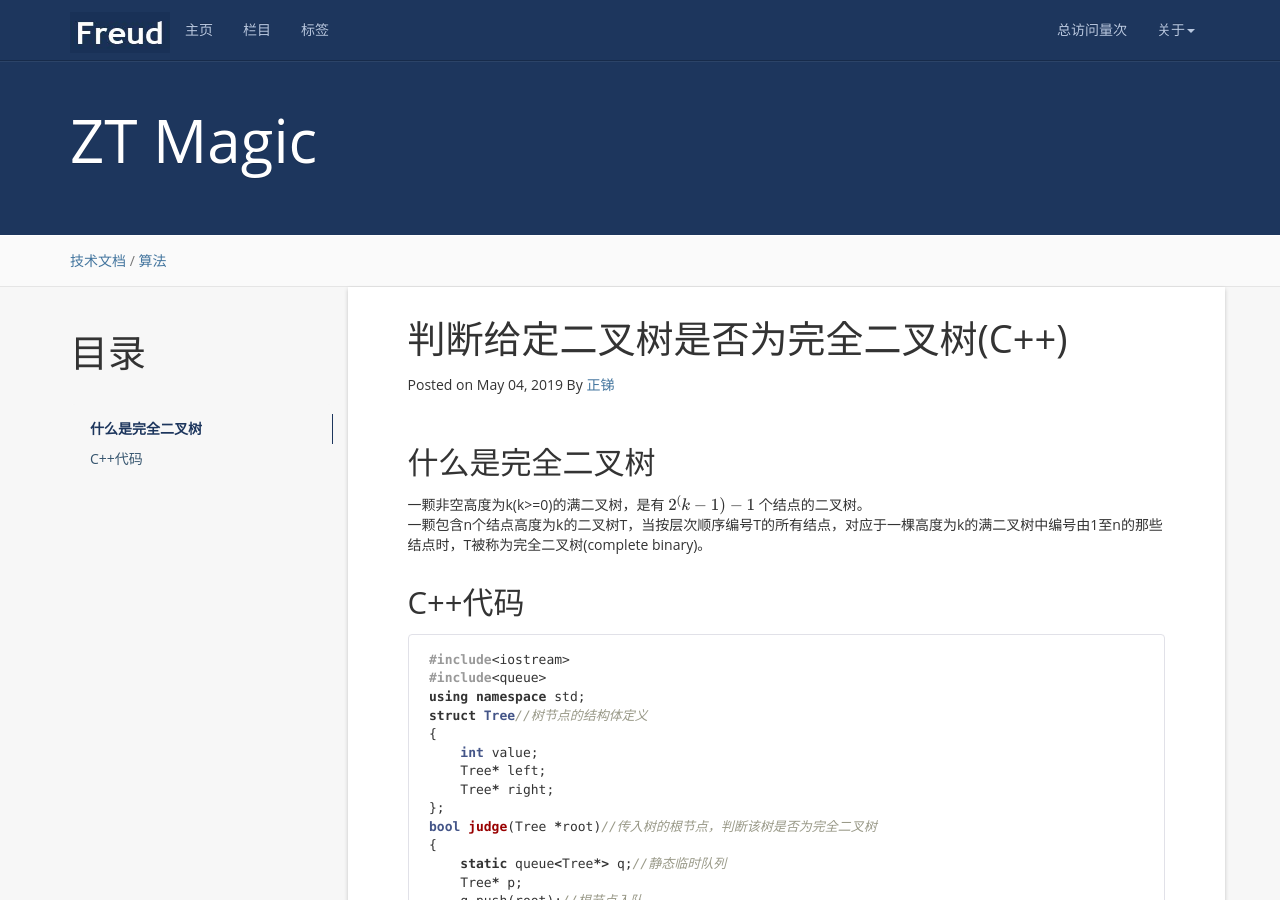
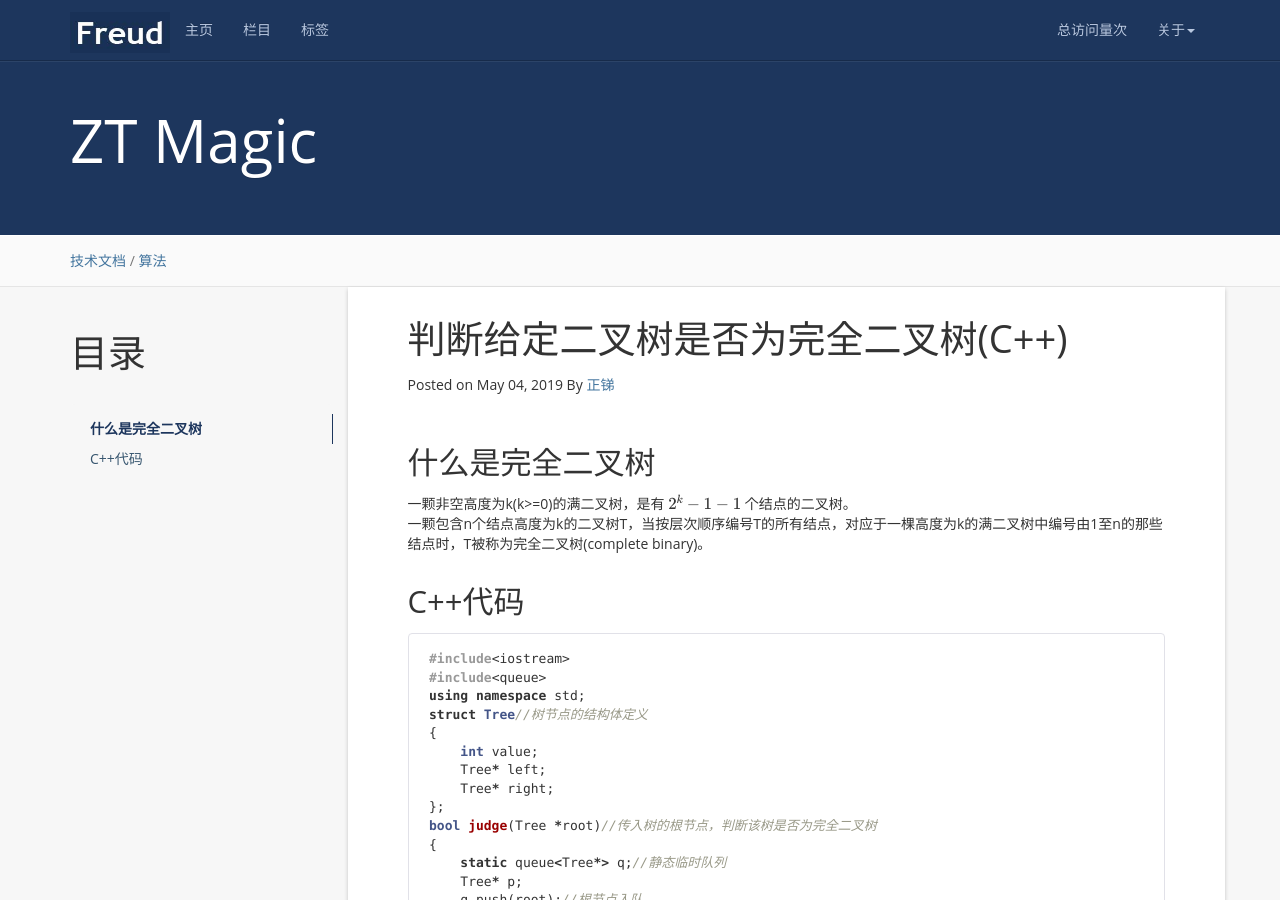
Before and after one commit to ztmail723/ztmail723.github.io, a Jekyll site: the page built from _posts/2019-05-04-Judge-Complete-Tree.md, in a window 1280 px wide and 900 px high. Built offline with Jekyll 4.4.1, drawn with Linux system fonts in a browser that asks for light colours; nearby versions of some CDN libraries; formulas are drawn with MathJax 3; a script that is not in the unit is left out; comment, search, counter and statistics services are not loaded.

```diff
--- a/_posts/2019-05-04-Judge-Complete-Tree.md
+++ b/_posts/2019-05-04-Judge-Complete-Tree.md
@@ -25,7 +25,7 @@ tag: 算法
 
 什么是完全二叉树
 -------------------------------------
-一颗非空高度为k(k>=0)的满二叉树，是有 $$ 2^(k-1) -1 $$ 个结点的二叉树。
+一颗非空高度为k(k>=0)的满二叉树，是有 $ 2^k-1 -1 $ 个结点的二叉树。
 一颗包含n个结点高度为k的二叉树T，当按层次顺序编号T的所有结点，对应于一棵高度为k的满二叉树中编号由1至n的那些结点时，T被称为完全二叉树(complete binary)。
 
 C++代码
```
